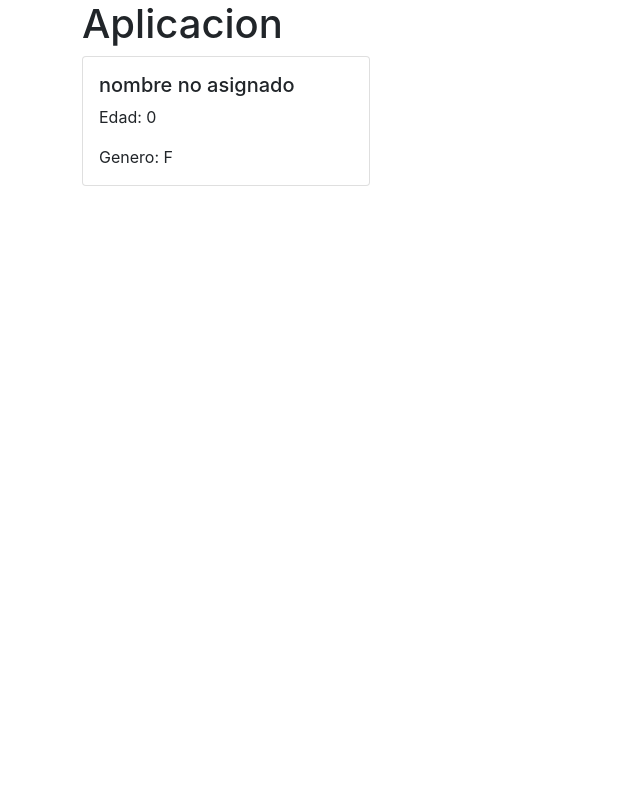
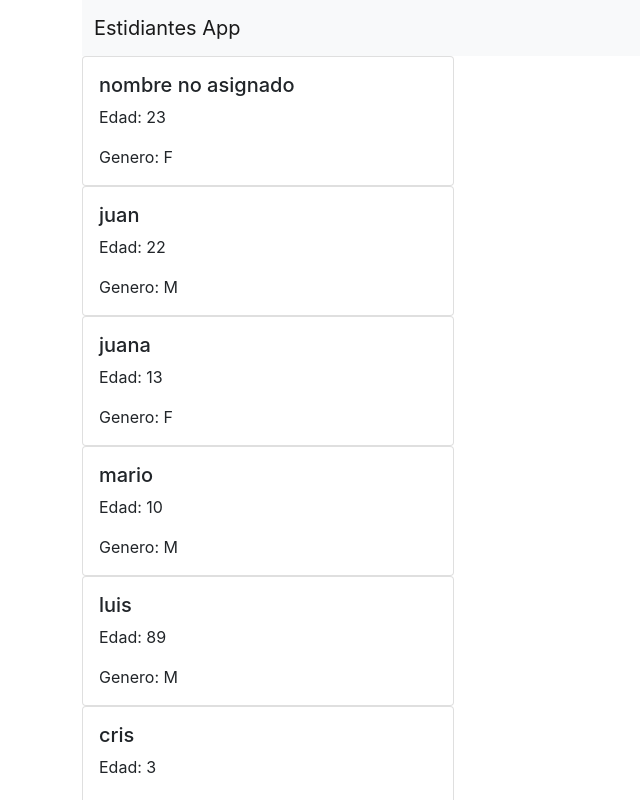
Before and after one commit to Santiago399/proyectoReact, a React (Create React App) app: page / in a window 1280 px wide. Shown: the top 800 px of the page, without its empty margins (0-640 px from the left). Built offline with nearby package versions, Linux system fonts and the light colour scheme.

Commit message:
creando componente estudiante y llenando datos desde un array

```diff
--- /dev/null
+++ b/src/Contenedor.jsx
@@ -0,0 +1,49 @@
+import React from 'react';
+import Estudiante from './Estudiante';
+
+const estudiantes = [
+    {
+        "edad" : 23,
+        "genero" : "F"
+    },
+    {
+        "nombre" : "juan",
+        "edad" : 22,
+        "genero" : "M"
+    },
+    {
+        "nombre" : "juana",
+        "edad" : 13,
+        "genero" : "F"
+    },
+    {
+        "nombre" : "mario",
+        "edad" : 10,
+        "genero" : "M"
+    },
+    {
+        "nombre" : "luis",
+        "edad" : 89,
+        "genero" : "M"
+    },
+    {
+        "nombre" : "cris",
+        "edad" : 3,
+        "genero" : "F"
+    },
+    {
+        "nombre" : "paola",
+        "edad" : 18,
+        "genero" : "F"
+    },
+]
+
+const Contenedor = () =>(
+    <>
+        {
+            estudiantes.map( c => <Estudiante nombre={ c.nombre } edad={c.edad} genero={ c.genero} /> )
+        }
+    </>
+);
+
+export default Contenedor;
--- /dev/null
+++ b/src/Estudiante.jsx
@@ -0,0 +1,27 @@
+import React from 'react';
+import PropTypes from 'prop-types';
+
+const Estudiante = ({nombre, edad, genero}) => (
+    <>
+        <div className="card col-md-4" >
+            <div className="card-body">
+                <h5 className="card-title">{ nombre }</h5>
+                <p className="card-text">Edad: { edad }</p>
+                <p className="card-text">Genero: { genero }</p>
+            </div>
+        </div>
+    </>
+);
+
+Estudiante.propTypes = {
+    nombre: PropTypes.string,
+    edad: PropTypes.number,
+    genero: PropTypes.string
+}
+
+Estudiante.defaultProps = {
+    nombre: "nombre no asignado",
+    edad: 0
+}
+
+export default Estudiante;
--- a/src/Header.jsx
+++ b/src/Header.jsx
@@ -1,11 +1,11 @@
 import React from 'react';
 
 const Header = () => (
-    <div>
-        <header>
-            <h1>Aplicacion</h1>
-        </header>
-    </div>
+    <nav className="navbar navbar-expand-lg navbar-light bg-light">
+        <div className="container-md">
+            <a className="navbar-brand" href="http://localhost:3000/">Estidiantes App</a>
+        </div>
+    </nav>
 );
 
 export default Header;
--- a/src/index.js
+++ b/src/index.js
@@ -1,19 +1,18 @@
 import React from 'react';
 import ReactDOM from 'react-dom';
 import './index.css';
-import App from './App';
 import reportWebVitals from './reportWebVitals';
 import Header from './Header';
-import ComponentePrueba from './ComponentePrueba';
+import Contenedor from './Contenedor';
 
 ReactDOM.render(
-  <Header />,
-  document.getElementById('header')
+    <Header /> ,
+    document.getElementById('header')
 );
 
 ReactDOM.render(
-  <ComponentePrueba   genero="F"/>,
-  document.getElementById('root')
+    <Contenedor/>,
+    document.getElementById('root')
 );
 
 
```
